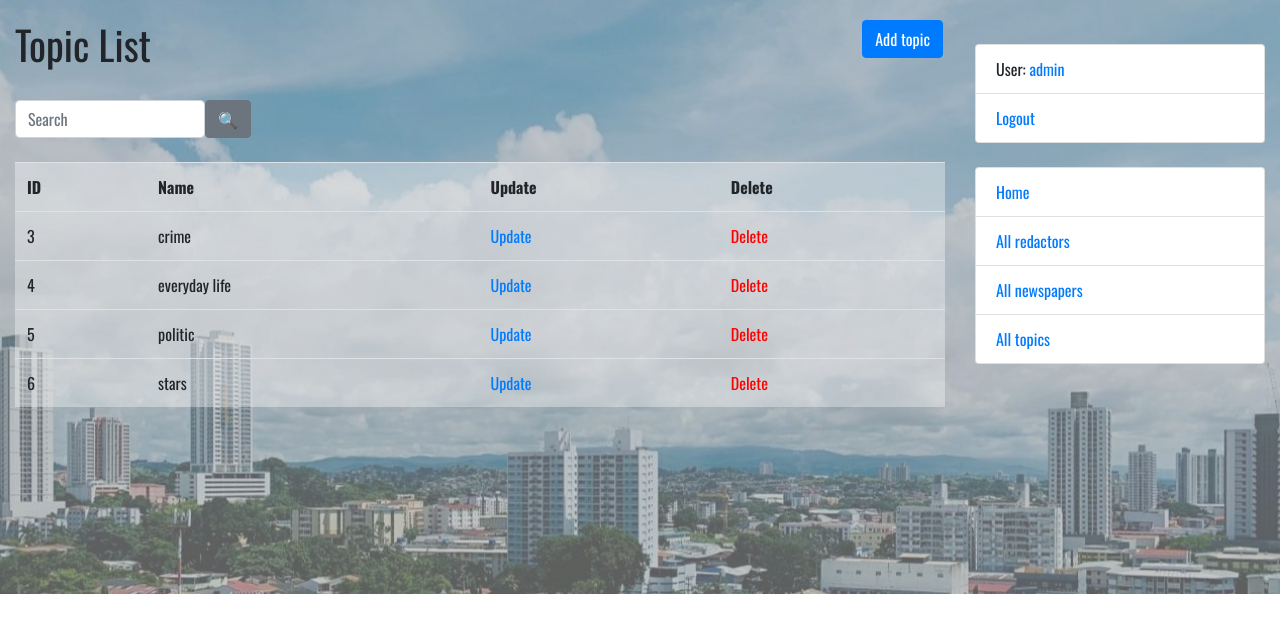
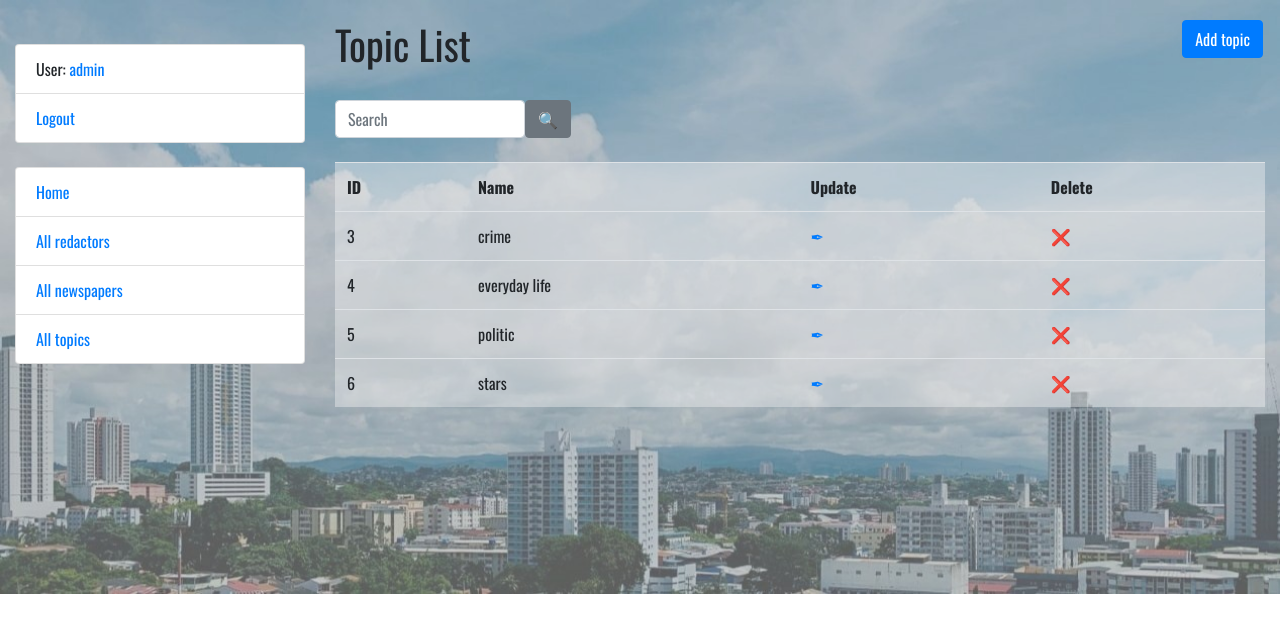
Before and after one commit to linaSam/GNF_newspaper_agency, a Django app: page /topic/ in a window 1280 px wide. Shown: the top 633 px of the page. Run offline with Django 4.2, Linux system fonts and the light colour scheme; the first user in the database is signed in; data comes from the database, SQL or seed files in the repository; some libraries are stand-ins or nearby versions.

Commit message:
Change position of sidebar and topic-list template

```diff
--- a/templates/catalog/topic_list.html
+++ b/templates/catalog/topic_list.html
@@ -36,13 +36,13 @@
           </td>
           <td>
               <a href="{% url 'catalog:topic-update' pk=topic.id %}">
-                Update
+                ✒
               </a>
             </td>
             <td>
               <a style="color: red"
                 href="{% url 'catalog:topic-delete' pk=topic.id %}">
-                Delete
+                ❌️
               </a>
             </td>
         </tr>
```
Also changed, not shown: templates/base.html (+7 -7 lines).
